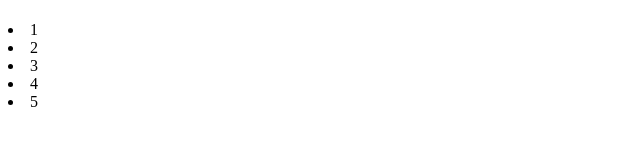
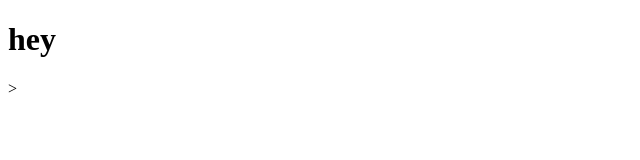
Before and after one commit to AlexWilsonNC/collaborative-project, a plain HTML site: page index.html in a window 1280 px wide. Shown: the whole page, without its empty margins (0-640 px from the left). Drawn offline with Linux system fonts and the light colour scheme.

Commit message:
initial commit

```diff
--- a/index.html
+++ b/index.html
@@ -4,16 +4,13 @@
     <meta charset="UTF-8">
     <meta http-equiv="X-UA-Compatible" content="IE=edge">
     <meta name="viewport" content="width=device-width, initial-scale=1.0">
-    <title>Document</title>
+    <title>Group Project</title>
+    <!-- <link rel="stylesheet" href="https://cdn.jsdelivr.net/npm/bootstrap@5.1.0/dist/css/bootstrap.min.css"
+    integrity="sha384-KyZXEAg3QhqLMpG8r+8fhAXLRk2vvoC2f3B09zVXn8CA5QIVfZOJ3BCsw2P0p/We" crossorigin="anonymous"> -->
+    <link rel="stylesheet" href="/styles.css">
 </head>
 <body>
-    <h1></h1>
-    <div>
-        <li>1</li>
-        <li>2</li>
-        <li>3</li>
-        <li>4</li>
-        <li>5</li>
-    </div>
+    <h1>hey</h1>>
+    <script src="/script.js"></script>
 </body>
 </html>
```
Also changed, not shown: assets/second.js (added), script.js (added), styles.css (added).
